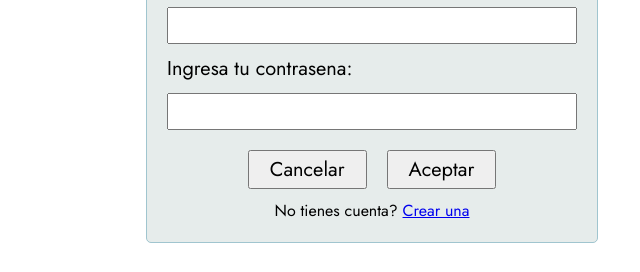
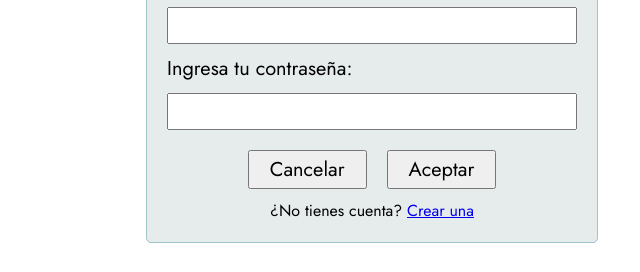
Before and after one commit to Ismael-Alejo-Juarez/hoteles-com, a plain HTML site: page html/sesion.html in a window 1280 px wide. Shown: the part 328-600 px from the top of the page, 268-908 px from the left. Drawn offline with Linux system fonts and the light colour scheme.

Commit message:
Update sesion.html

```diff
--- a/html/sesion.html
+++ b/html/sesion.html
@@ -35,7 +35,7 @@
                         <input type="text" name="usuario" id="usuario-txt"
                             class="input-form fuente-general fuente-media">
                         <br>
-                        <label class="fuente-general fuente-grande label-form"> Ingresa tu contrasena: </label>
+                        <label class="fuente-general fuente-grande label-form"> Ingresa tu contraseña: </label>
                         <br>
                         <input type="password" name="password" id="password-txt"
                             class="input-form fuente-general fuente-media">
@@ -49,7 +49,7 @@
                         </a>
                         <button type="button" id="aceptar-btn" class="fuente-general fuente-grande">Aceptar</button>
                     </div>
-                    <span class="fuente-general fuente-media">No tienes cuenta? <a href="registro.html"> Crear una
+                    <span class="fuente-general fuente-media">¿No tienes cuenta? <a href="registro.html"> Crear una
                         </a></span>
                 </form>
             </div>
```
